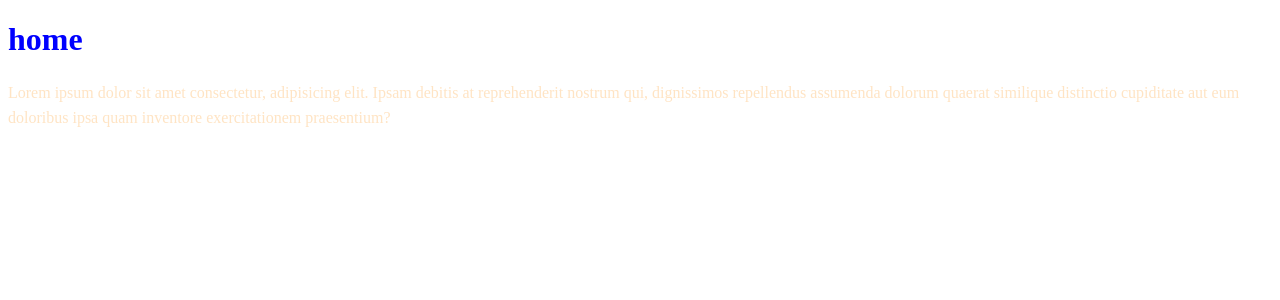
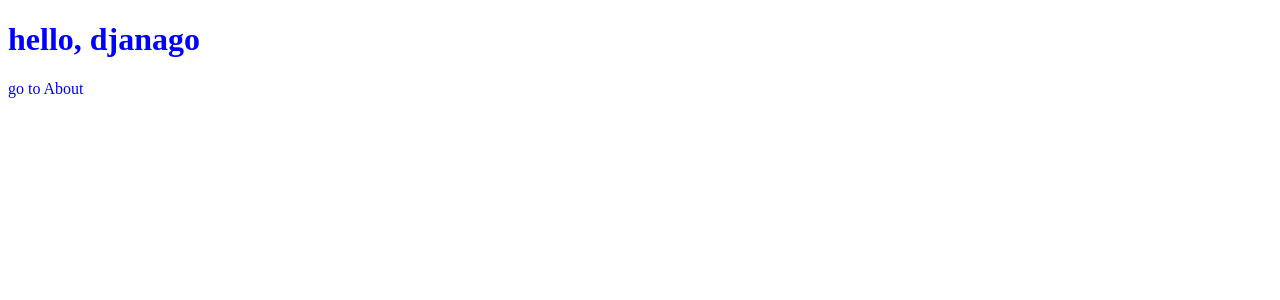
Before and after one commit to KomatiBhavaniSankar/Django-Practice-, a Django app: page / in a window 1280 px wide. Shown: the top 300 px of the page. Run offline with Django 5.2, Linux system fonts and the light colour scheme.

Commit message:
#4th day

```diff
--- a/myproject/template/home.html
+++ b/myproject/template/home.html
@@ -1,16 +1,10 @@
-<!DOCTYPE html>
-{% load static %}
-<html lang="en">
-<head>
-    <meta charset="UTF-8">
-    <meta name="viewport" content="width=device-width, initial-scale=1.0">
+{% extends 'layout.html' %}
 
-    <title>Home</title>
- <script src="{% static 'script/home.js' %}" defer></script>
-    <link rel="stylesheet" href="{% static 'styles/index.css' %}" >
-</head>
-<body>
-    <h1>home</h1>
-    <p>Lorem ipsum dolor sit amet consectetur, adipisicing elit. Ipsam debitis at reprehenderit nostrum qui, dignissimos repellendus assumenda dolorum quaerat similique distinctio cupiditate aut eum doloribus ipsa quam inventore exercitationem praesentium?</p>
-</body>
-</html>
+{% block title %} Home {% endblock %}
+
+{% block content %}
+<div class="container">
+    <h1>hello, djanago</h1>
+<a href="/about">go to About </a>
+</div>
+{% endblock %}
--- a/myproject/template/layout.html
+++ b/myproject/template/layout.html
@@ -1,13 +1,16 @@
 <!DOCTYPE html>
+ {% load static %}
 <html lang="en">
 <head>
     <meta charset="UTF-8">
     <meta name="viewport" content="width=device-width, initial-scale=1.0">
+      <link rel="stylesheet" href="{% static 'styles/index.css' %}" >
+
     <title>
         {% block title %} {% endblock %}
     </title>
 </head>
 <body>
-    {% block title %} {% blockend %}
+    {% block content %} {% endblock %}
 </body>
 </html>
```
